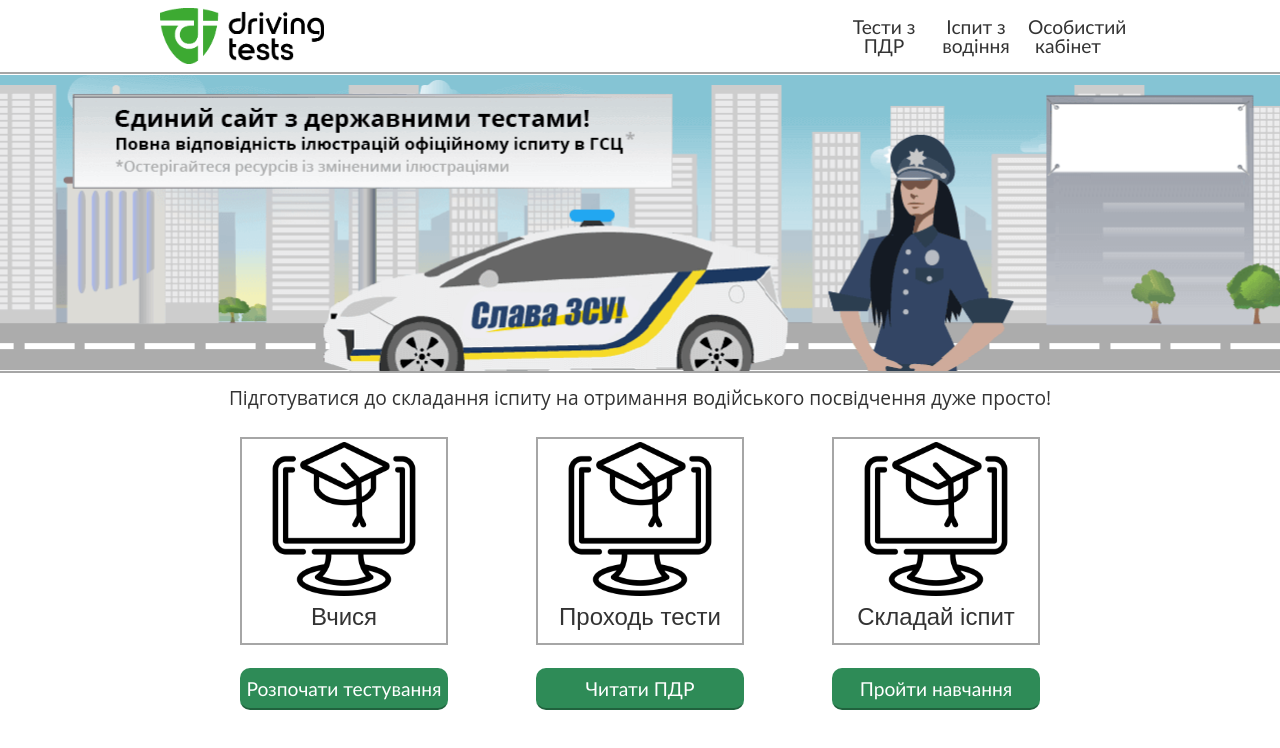
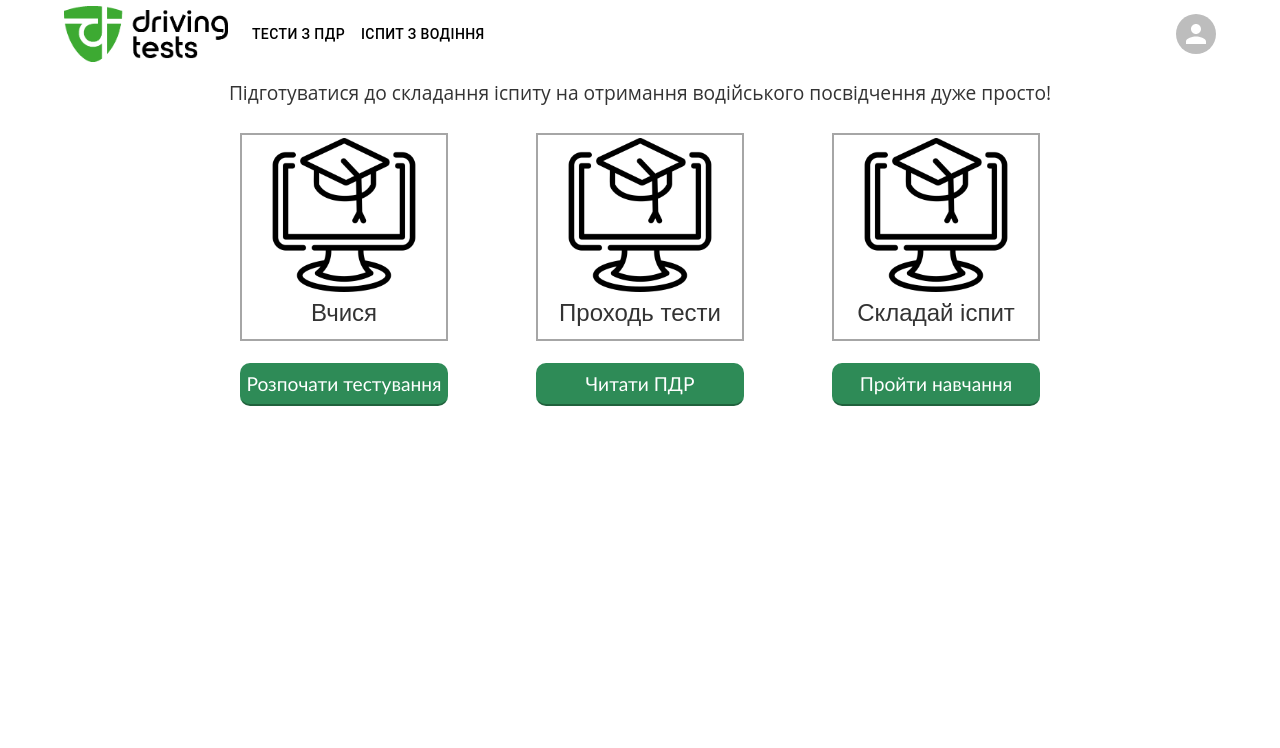
Before and after one commit to ILabiak/driverTests, a React (Create React App) app in the folder client/: page / in a window 1280 px wide. Shown: the top 748 px of the page. Built offline with nearby package versions, Linux system fonts and the light colour scheme.

Commit message:
new header design

```diff
--- a/client/package.json
+++ b/client/package.json
@@ -11,6 +11,7 @@
     "@fortawesome/free-regular-svg-icons": "^6.4.0",
     "@fortawesome/free-solid-svg-icons": "^6.4.0",
     "@fortawesome/react-fontawesome": "^0.2.0",
+    "@mui/icons-material": "^5.14.3",
     "@mui/material": "^5.14.2",
     "@testing-library/jest-dom": "^5.16.5",
     "@testing-library/react": "^13.4.0",
--- a/client/src/components/Layout.jsx
+++ b/client/src/components/Layout.jsx
@@ -4,68 +4,255 @@
 import profileIcon from '../media/profile-icon.png';
 import './layout.css';
 
-function Layout(props) {
-  const {
-    showDropdown,
-    isAuthenticated,
-    userEmail,
-    handleProfileIconClick,
-    handleLogout,
-    handleLoginLinkClick
-  } = props;
+import AppBar from '@mui/material/AppBar';
+import Box from '@mui/material/Box';
+import Toolbar from '@mui/material/Toolbar';
+import IconButton from '@mui/material/IconButton';
+import Typography from '@mui/material/Typography';
+import Menu from '@mui/material/Menu';
+import MenuIcon from '@mui/icons-material/Menu';
+import Container from '@mui/material/Container';
+import Avatar from '@mui/material/Avatar';
+import Button from '@mui/material/Button';
+import Tooltip from '@mui/material/Tooltip';
+import MenuItem from '@mui/material/MenuItem';
+import AccountCircleOutlinedIcon from '@mui/icons-material/AccountCircleOutlined';
+
+const pages = ['Тести з ПДР', 'Іспит з водіння'];
+const settings = ['Profile', 'Account', 'Dashboard', 'Logout'];
+
+// function Layout(props) {
+//   const {
+//     showDropdown,
+//     isAuthenticated,
+//     userEmail,
+//     handleProfileIconClick,
+//     handleLogout,
+//     handleLoginLinkClick
+//   } = props;
+
+//   return (
+//     <header className='App-header'>
+//       <div className='headerContainer'>
+//         <a href='/'>
+//           <img src={logo} className='App-logo' alt='logo' />
+//         </a>
+//         <ul className='headerList'>
+//           <li>
+//             <a href='/sections'>Тести з ПДР</a>
+//           </li>
+//           <li>
+//             <a href='/exam'>Іспит з водіння</a>
+//           </li>
+//           <li className={showDropdown ? 'headerProfileActive' : ''}>
+//             {isAuthenticated ? (
+//               <div className="profileContainer">
+//                 <div className="action" onClick={handleProfileIconClick}>
+//                   <div className="profile">
+//                     <img src={profileIcon} alt="profile-img" />
+//                   </div>
+//                   <div className={`menu ${showDropdown ? 'active' : ''}`}>
+//                     <h3>
+//                       {userEmail}<br />
+//                       <span>Звичайний користувач</span>
+//                     </h3>
+//                     <ul>
+//                       <li>
+//                         <a href="#">Мій профіль</a>
+//                       </li>
+//                       <li>
+//                         <a href="/sections">Teсти</a>
+//                       </li>
+//                       <li>
+//                         <i className="far fa-envelope"></i>
+//                         <a onClick={handleLogout}>Вийти</a>
+//                       </li>
+//                     </ul>
+//                   </div>
+//                 </div>
+//               </div>
+//             ) : (
+//               <li>
+//                 <a onClick={handleLoginLinkClick}>
+//                   Особистий кабінет
+//                 </a>
+//               </li>
+
+//             )}
+//           </li>
+//         </ul>
+//       </div>
+//     </header>
+//   );
+// }
+
+function Layout() {
+  const [anchorElNav, setAnchorElNav] = React.useState(null);
+  const [anchorElUser, setAnchorElUser] = React.useState(null);
+
+  const handleOpenNavMenu = (event) => {
+    setAnchorElNav(event.currentTarget);
+  };
+  const handleOpenUserMenu = (event) => {
+    setAnchorElUser(event.currentTarget);
+  };
+
+  const handleCloseNavMenu = () => {
+    setAnchorElNav(null);
+  };
+
+  const handleCloseUserMenu = () => {
+    setAnchorElUser(null);
+  };
 
   return (
-    <header className='App-header'>
-      <div className='headerContainer'>
-        <a href='/'>
-          <img src={logo} className='App-logo' alt='logo' />
-        </a>
-        <ul className='headerList'>
-          <li>
-            <a href='/sections'>Тести з ПДР</a>
-          </li>
-          <li>
-            <a href='/exam'>Іспит з водіння</a>
-          </li>
-          <li className={showDropdown ? 'headerProfileActive' : ''}>
-            {isAuthenticated ? (
-              <div className="profileContainer">
-                <div className="action" onClick={handleProfileIconClick}>
-                  <div className="profile">
-                    <img src={profileIcon} alt="profile-img" />
-                  </div>
-                  <div className={`menu ${showDropdown ? 'active' : ''}`}>
-                    <h3>
-                      {userEmail}<br />
-                      <span>Звичайний користувач</span>
-                    </h3>
-                    <ul>
-                      <li>
-                        <a href="#">Мій профіль</a>
-                      </li>
-                      <li>
-                        <a href="/sections">Teсти</a>
-                      </li>
-                      <li>
-                        <i className="far fa-envelope"></i>
-                        <a onClick={handleLogout}>Вийти</a>
-                      </li>
-                    </ul>
-                  </div>
-                </div>
-              </div>
-            ) : (
-              <li>
-                <a onClick={handleLoginLinkClick}>
-                  Особистий кабінет
-                </a>
-              </li>
+    <AppBar position="static"
+    style={{background: 'white'}}
+    >
+      <Container maxWidth="lg">
+        <Toolbar disableGutters>
+          {/* <AdbIcon sx={{ display: { xs: 'none', md: 'flex' }, mr: 1 }} /> */}
+          <Box
+              noWrap
+              component="a"
+              sx = {{
+                mr: 2,
+                display: { xs: 'none', md: 'flex' },
+              }}>
+          <a href='/'>
+            <img src={logo} className='App-logo' alt='logo' />
+          </a>
+          </Box >
 
-            )}
-          </li>
-        </ul>
-      </div>
-    </header>
+          {/* <Typography
+              variant="h6"
+              noWrap
+              component="a"
+              href="/"
+              sx={{
+                mr: 2,
+                display: { xs: 'none', md: 'flex' },
+                fontFamily: 'monospace',
+                fontWeight: 700,
+                letterSpacing: '.3rem',
+                color: 'inherit',
+                textDecoration: 'none',
+                textAlign: 'center'
+              }}
+            >
+              Driving Tests
+            </Typography> */}
+
+          <Box sx={{ flexGrow: 1, display: { xs: 'flex', md: 'none' } }}>
+            <IconButton
+              size="large"
+              aria-label="account of current user"
+              aria-controls="menu-appbar"
+              aria-haspopup="true"
+              onClick={handleOpenNavMenu}
+              color="inherit"
+            >
+              <MenuIcon />
+            </IconButton>
+            <Menu
+              id="menu-appbar"
+              anchorEl={anchorElNav}
+              anchorOrigin={{
+                vertical: 'bottom',
+                horizontal: 'left',
+              }}
+              keepMounted
+              transformOrigin={{
+                vertical: 'top',
+                horizontal: 'left',
+              }}
+              open={Boolean(anchorElNav)}
+              onClose={handleCloseNavMenu}
+              sx={{
+                display: { xs: 'block', md: 'none' },
+              }}
+            >
+              {pages.map((page) => (
+                <MenuItem key={page} onClick={handleCloseNavMenu}>
+                  <Typography textAlign="center" sx={{color: 'black'}}>{page}</Typography>
+                </MenuItem>
+              ))}
+            </Menu>
+          </Box>
+          <Box
+          variant="h5"
+            noWrap
+            component="a"
+            href="" sx={{ display: { xs: 'flex', md: 'none'}, mr: 2, flexGrow: 1 }}>
+          <a href='/'>
+            <img src={logo} className='App-logo' alt='logo' />
+          </a>
+          </Box >
+          {/* <AdbIcon sx={{ display: { xs: 'flex', md: 'none' }, mr: 1 }} /> */}
+          {/* <Typography
+            variant="h5"
+            noWrap
+            component="a"
+            href=""
+            sx={{
+              mr: 2,
+              display: { xs: 'flex', md: 'none' },
+              flexGrow: 1,
+              fontFamily: 'monospace',
+              fontWeight: 700,
+              letterSpacing: '.3rem',
+              color: 'inherit',
+              textDecoration: 'none',
+            }}
+          >
+            Logo
+          </Typography> */}
+          <Box sx={{ flexGrow: 1, display: { xs: 'none', md: 'flex' } }}>
+            {pages.map((page) => (
+              <Button
+                key={page}
+                onClick={handleCloseNavMenu}
+                sx={{ my: 2, color: 'black', display: 'block' }}
+              >
+                {page}
+              </Button>
+            ))}
+          </Box>
+
+          <Box sx={{ flexGrow: 0 }}>
+            <Tooltip title="Open settings">
+              <IconButton onClick={handleOpenUserMenu} sx={{ p: 0 }}>
+                <Avatar alt="Remy Sharp"
+                // src={"/static/images/avatar/2.jpg"}
+                />
+              </IconButton>
+            </Tooltip>
+            <Menu
+              sx={{ mt: '45px' }}
+              id="menu-appbar"
+              anchorEl={anchorElUser}
+              anchorOrigin={{
+                vertical: 'top',
+                horizontal: 'right',
+              }}
+              keepMounted
+              transformOrigin={{
+                vertical: 'top',
+                horizontal: 'right',
+              }}
+              open={Boolean(anchorElUser)}
+              onClose={handleCloseUserMenu}
+            >
+              {settings.map((setting) => (
+                <MenuItem key={setting} onClick={handleCloseUserMenu}>
+                  <Typography textAlign="center">{setting}</Typography>
+                </MenuItem>
+              ))}
+            </Menu>
+          </Box>
+        </Toolbar>
+      </Container>
+    </AppBar>
   );
 }
 
--- a/client/src/components/Main.jsx
+++ b/client/src/components/Main.jsx
@@ -19,7 +19,7 @@
 
     return (
         <div className={'App' + (showLoginForm ? ' active' : '')}>
-            <div className='container'>
+            {/* <div className='container'> */}
                 <Layout showDropdown={showDropdown}
                     isAuthenticated={isAuthenticated}
                     userEmail={userEmail}
@@ -27,16 +27,16 @@
                     handleLogout={handleLogout}
                     handleLoginLinkClick={handleLoginLinkClick}
                 />
-            </div >
+            {/* </div > */}
             {showLoginForm && (
                 <div className='loginContainer' ref={loginContainerRef}>
                     <Login />
                 </div>
             )
             }
-            <div className='bannerContainer'>
+            {/* <div className='bannerContainer'>
                 <div className='bannerLong'></div>
-            </div>
+            </div> */}
             <div className='container homepage'>
                 <div className='row'>
                     <div className='row1'>
```
Also changed, not shown: 1 other file (tests, documents, lock files or other folders).
